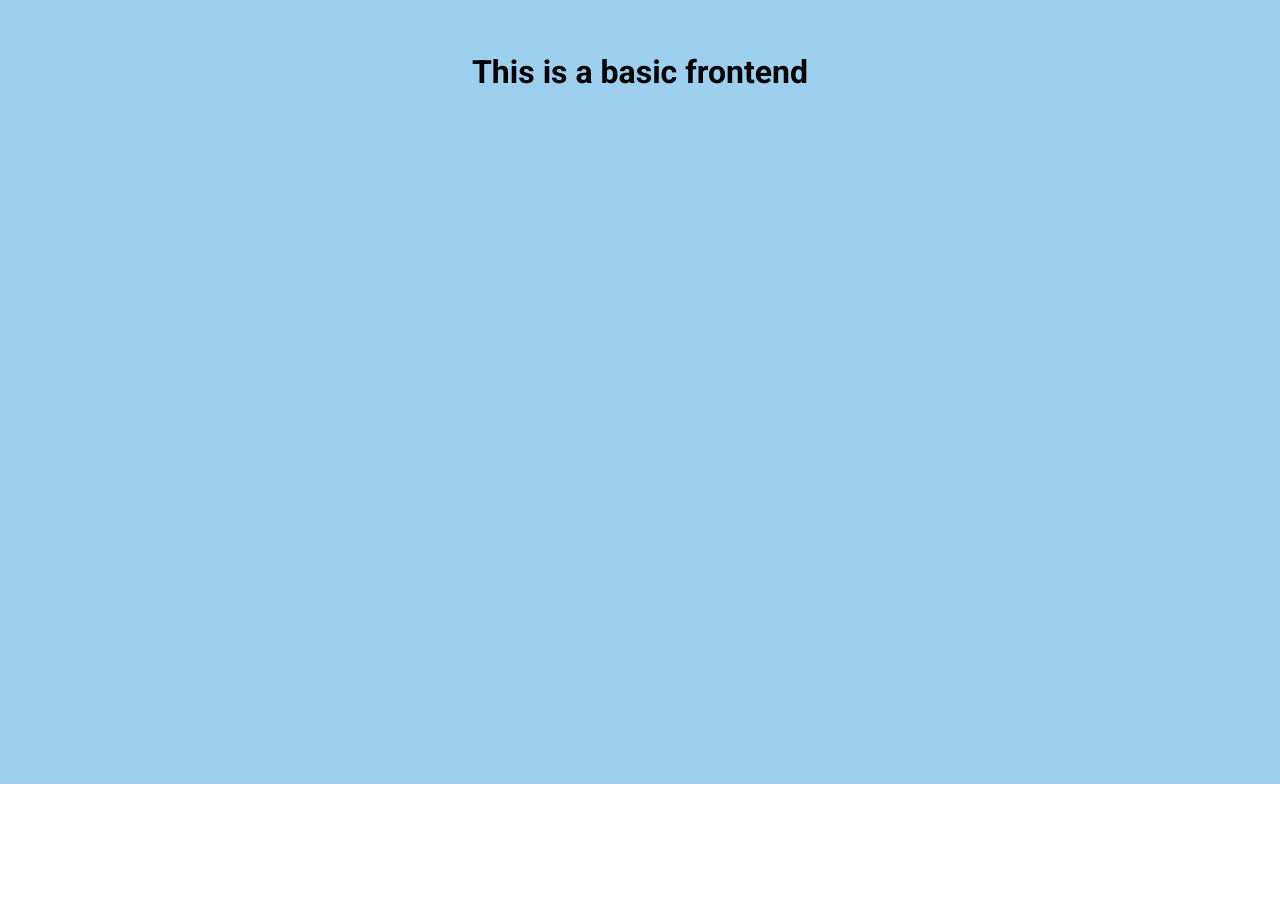
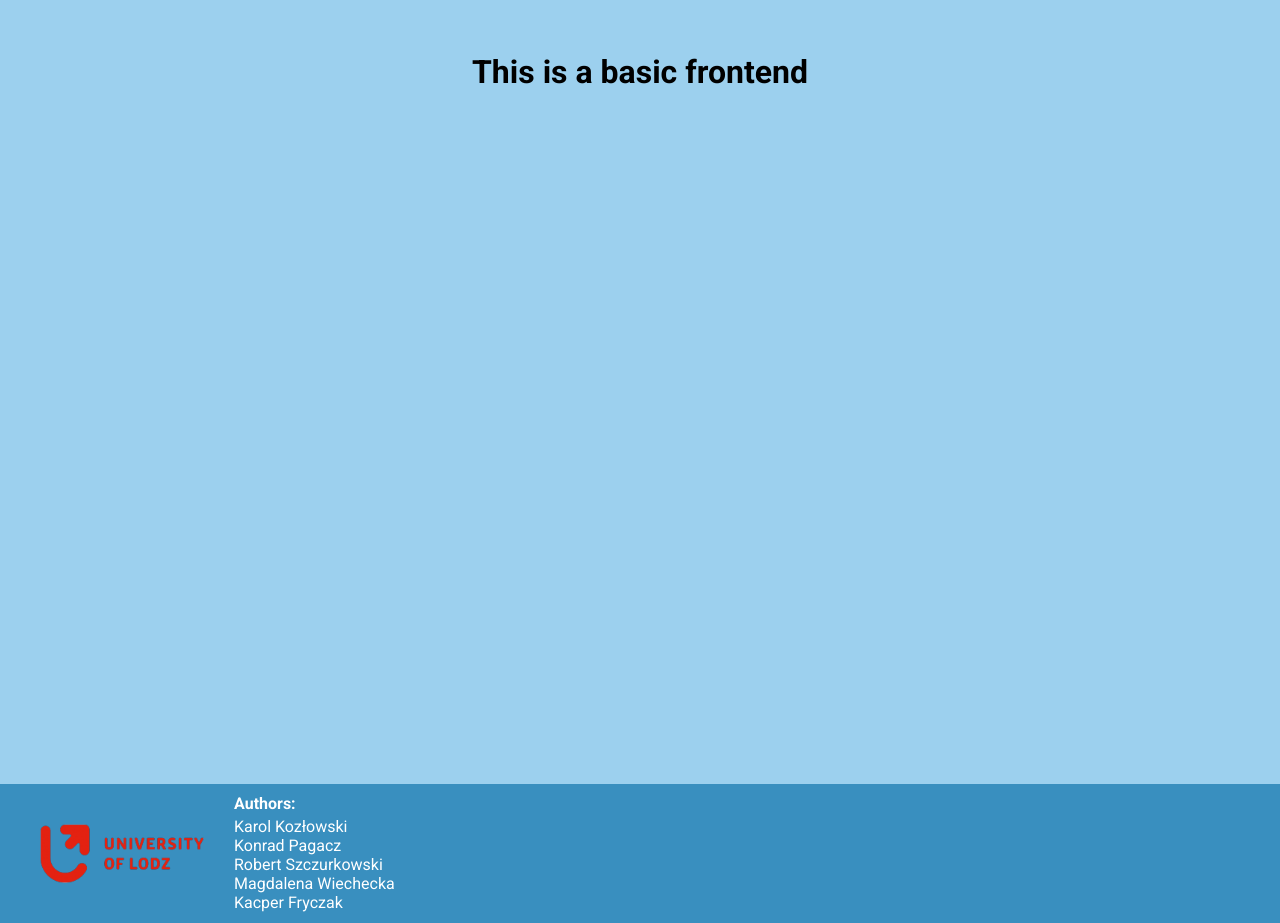
Before and after one commit to kpagacz/wiki-on-fire, a Vue app in the folder frontend/: page / in a window 1280 px wide. Before the commit the page ends 800 px from the top, so only its background shows below. Built offline with nearby package versions, Linux system fonts and the light colour scheme.

Commit message:
[20_Footer]
[add] New WofFooter component placed in App

```diff
--- a/frontend/src/App.vue
+++ b/frontend/src/App.vue
@@ -3,12 +3,15 @@
     <div class="main-wrapper">
       <router-view msg="This is a basic frontend"></router-view>
     </div>
+    <wof-footer/>
   </main>
 </template>
 
 <script>
+import WofFooter from './components/WofFooter.vue';
 
 export default {
+  components: { WofFooter },
   name: "App",
 };
 </script>
--- /dev/null
+++ b/frontend/src/components/WofFooter.vue
@@ -0,0 +1,45 @@
+<template>
+    <footer>
+        <img class="footer__ul-img" src="../assets/logo-ul-eng.png">
+        <div class="footer__authors">
+            <h4>Authors:</h4>
+            <span>Karol Kozłowski</span>
+            <span>Konrad Pagacz</span>
+            <span>Robert Szczurkowski</span>
+            <span>Magdalena Wiechecka</span>
+            <span>Kacper Fryczak</span>
+        </div>
+    </footer>
+</template>
+
+<script>
+export default {
+    name: 'WofFooter',
+}
+</script>
+
+<style lang="less">
+@import './common.less';
+
+footer {
+    display: flex;
+    background-color: @primary-theme-color;
+    padding: 10px;
+
+    .footer__ul-img {
+        width: 14em;
+    }
+
+    .footer__authors {
+        display: flex;
+        flex-direction: column;
+        color: @white;
+
+        h4 {
+            margin: 0px;
+            margin-bottom: 4px;
+        }
+    }
+}
+
+</style>
```
Also changed, not shown: frontend/src/assets/logo-ul-eng.png (added).
